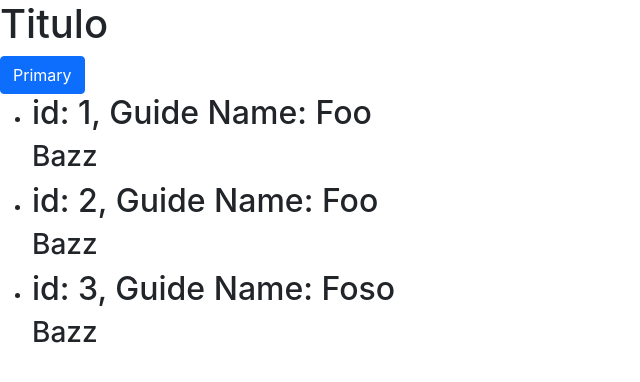
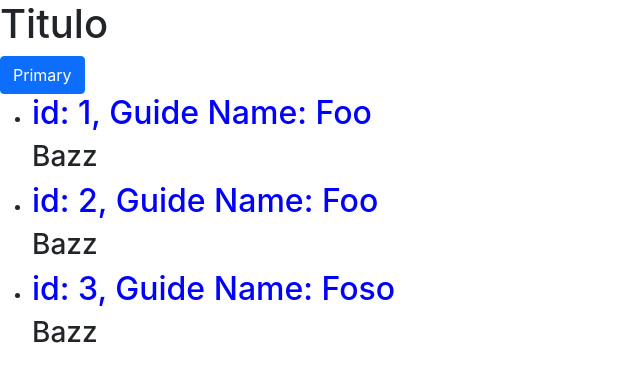
Before and after one commit to BiplopDey/React-HackathonF5Equipo8, a React (Create React App) app: page / in a window 1280 px wide. Shown: the top 382 px of the page, without its empty margins (0-640 px from the left). Built offline with nearby package versions, Linux system fonts and the light colour scheme.

Commit message:
Add styles and remove App.js

```diff
--- a/src/App.js
+++ /dev/null
@@ -1,13 +0,0 @@
-import "./styles/App.css";
-import React from "react";
-import Home from "./pages/home";
-
-function App() {
-  return (
-    <div className="App">
-      <Home />
-    </div>
-  );
-}
-
-export default App;
--- /dev/null
+++ b/src/components/experienceCard.css
@@ -0,0 +1,3 @@
+.hola {
+  color: blue;
+}
--- a/src/components/experienceCard.js
+++ b/src/components/experienceCard.js
@@ -1,7 +1,8 @@
+import "./experienceCard.css";
 export default function ExperienceCard({ id, guide, description }) {
   return (
     <div>
-      <h2>
+      <h2 className="hola">
         id: {id}, Guide Name: {guide}
       </h2>
       <h3>{description}</h3>
--- a/src/index.css
+++ b/src/index.css
@@ -1,13 +1,13 @@
 body {
   margin: 0;
-  font-family: -apple-system, BlinkMacSystemFont, 'Segoe UI', 'Roboto', 'Oxygen',
-    'Ubuntu', 'Cantarell', 'Fira Sans', 'Droid Sans', 'Helvetica Neue',
+  font-family: -apple-system, BlinkMacSystemFont, "Segoe UI", "Roboto", "Oxygen",
+    "Ubuntu", "Cantarell", "Fira Sans", "Droid Sans", "Helvetica Neue",
     sans-serif;
   -webkit-font-smoothing: antialiased;
   -moz-osx-font-smoothing: grayscale;
 }
 
 code {
-  font-family: source-code-pro, Menlo, Monaco, Consolas, 'Courier New',
+  font-family: source-code-pro, Menlo, Monaco, Consolas, "Courier New",
     monospace;
 }
--- a/src/routes/router.js
+++ b/src/routes/router.js
@@ -1,11 +1,11 @@
 import { BrowserRouter, Route, Routes } from "react-router-dom";
-import App from "../App";
 import ExperienceView from "../pages/experienceView";
+import Home from "../pages/home";
 export default function Router() {
   return (
     <BrowserRouter>
       <Routes>
-        <Route path="/" element={<App />} />
+        <Route path="/" element={<Home />} />
         <Route path="/experience" element={<ExperienceView />} />
       </Routes>
     </BrowserRouter>
--- a/src/styles/App.css
+++ /dev/null
@@ -1 +0,0 @@
-@import "./components/experienceCard.css";
```
Also changed, not shown: src/styles/components/experienceCard.css (deleted), 1 other file (tests, documents, lock files or other folders).
